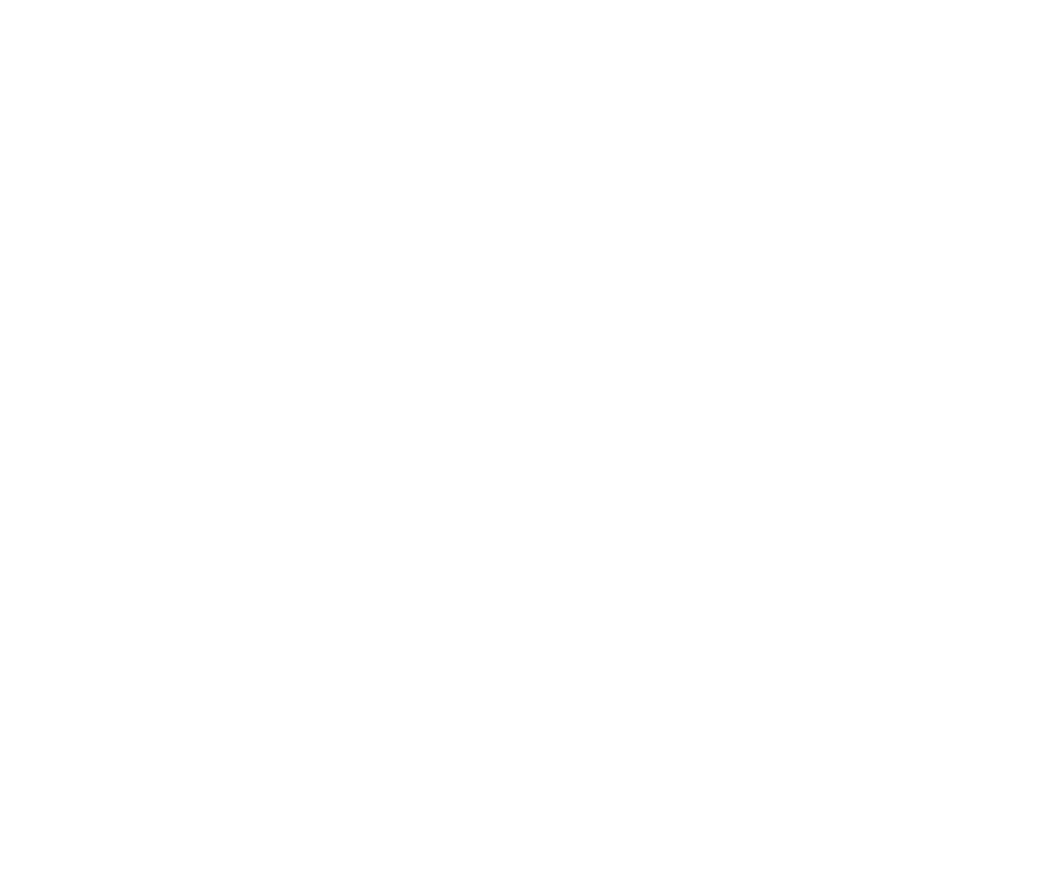
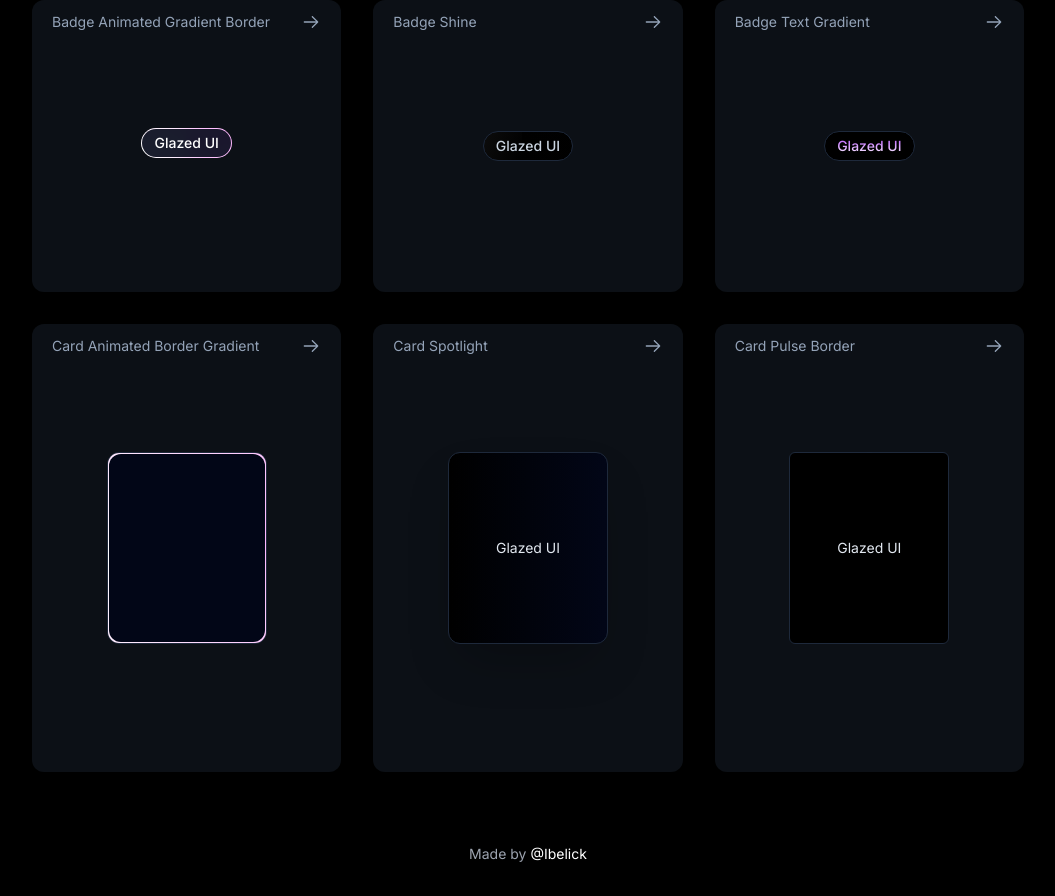
Before and after one commit to ibelick/ui-snippets, a Next.js app: page / in a window 1280 px wide. Shown: the part 1756-2652 px from the top of the page, without its empty margins (112-1167 px from the left). Before the commit the page ends 1416 px from the top, so only its background shows below. Built offline with nearby package versions, Linux system fonts and the light colour scheme.

Commit message:
feat: update UI

```diff
--- a/app/[slug]/page.tsx
+++ b/app/[slug]/page.tsx
@@ -35,11 +35,16 @@ const ComponentPage = async ({ params }: { params: { slug: string } }) => {
     return <div>Component not found</div>;
   }
 
-  const filePath = `./components/lab/${currentComponentData?.type}/${currentComponentData?.component.name}.tsx`;
+  const filePath = `./components/lab/${
+    currentComponentData?.type
+  }/${currentComponentData?.name.replace(/\s+/g, '')}.tsx`;
   const code = await readFilePath(filePath);
 
   return (
-    <div>
+    <div className='mt-10 pb-32'>
+      <h1 className='mb-2 text-xl text-gray-400'>
+        {currentComponentData.name}
+      </h1>
       <div className='container text-white'>
         <ComponentPlayground isCentered>
           <currentComponentData.component />
--- a/app/layout.tsx
+++ b/app/layout.tsx
@@ -48,9 +48,24 @@ export default function RootLayout({
     <html lang='en'>
       <body className={inter.className} suppressHydrationWarning={true}>
         <div className='bg-black'>
-          <div className='mx-auto min-h-screen max-w-5xl px-4'>
+          <div className='mx-auto flex min-h-screen max-w-5xl flex-col px-4'>
             <Header />
-            <main>{children}</main>
+            <main className='flex-1'>{children}</main>
+            <footer>
+              <div className='flex items-center justify-center py-8'>
+                <span className='text-sm text-gray-400'>
+                  Made by
+                  <a
+                    href='https://twitter.com/Ibelick'
+                    target='_blank'
+                    rel='noopener noreferrer'
+                    className='ml-1 text-white'
+                  >
+                    @Ibelick
+                  </a>
+                </span>
+              </div>
+            </footer>
           </div>
         </div>
       </body>
--- a/app/page.tsx
+++ b/app/page.tsx
@@ -2,15 +2,28 @@ import { ArrowRightIcon } from '@radix-ui/react-icons';
 import { GLAZED_COMPONENTS } from '@/data/components';
 import Link from 'next/link';
 
-const Card: React.FC<{ children: React.ReactNode; slug: string }> = ({
+type CardComponentProps = {
+  children: React.ReactNode;
+  slug: string;
+  name: string;
+};
+
+const CardComponent: React.FC<CardComponentProps> = ({
   children,
   slug,
+  name,
 }) => {
   return (
-    <div className='relative flex items-center justify-center rounded-xl bg-gray-800/40 p-8 backdrop-blur '>
-      <div className='absolute right-2 top-2'>
+    <div className='relative flex items-center justify-center rounded-xl bg-gray-800/40 px-8 py-32 backdrop-blur '>
+      <Link
+        href={`/${slug}`}
+        className='absolute left-5 top-3 text-sm text-slate-400'
+      >
+        {name}
+      </Link>
+      <div className='absolute right-5 top-3'>
         <Link href={`/${slug}`}>
-          <ArrowRightIcon className='h-5 w-5 text-slate-300' />
+          <ArrowRightIcon className='h-5 w-5 text-slate-400' />
         </Link>
       </div>
       {/* set the components to 160px */}
@@ -44,9 +57,9 @@ export default function Home() {
       <div className='mx-auto max-w-7xl py-10'>
         <div className='grid grid-cols-1 gap-8 md:grid-cols-2 lg:grid-cols-3'>
           {GLAZED_COMPONENTS.map((item, index) => (
-            <Card key={index} slug={item.slug}>
+            <CardComponent key={index} slug={item.slug} name={item.name}>
               <item.component />
-            </Card>
+            </CardComponent>
           ))}
         </div>
       </div>
--- a/components/glazed/CodeBlock.tsx
+++ b/components/glazed/CodeBlock.tsx
@@ -8,7 +8,7 @@ const CodeBlock = async ({ code }: CodeBlockProps) => {
   const component = await highlight(code, 'github-dark', 'tsx');
 
   return (
-    <div className='overflow-y-scroll rounded-md border border-neutral-800 p-4'>
+    <div className='overflow-x-auto rounded-md border border-neutral-800 p-4'>
       <div dangerouslySetInnerHTML={{ __html: component }} />
     </div>
   );
--- a/components/glazed/CopyCode.tsx
+++ b/components/glazed/CopyCode.tsx
@@ -1,13 +1,21 @@
 'use client';
-import { CopyIcon } from '@radix-ui/react-icons';
+import { CopyIcon, CheckIcon } from '@radix-ui/react-icons';
+import { useState } from 'react';
 
 type CopyCode = {
   code: string;
 };
 
 const CopyCode: React.FC<CopyCode> = ({ code }) => {
+  const [hasCheckIcon, setHasCheckIcon] = useState(false);
+
   const onCopy = () => {
     navigator.clipboard.writeText(code);
+    setHasCheckIcon(true);
+
+    setTimeout(() => {
+      setHasCheckIcon(false);
+    }, 1000);
   };
 
   return (
@@ -15,7 +23,11 @@ const CopyCode: React.FC<CopyCode> = ({ code }) => {
       className='cursor-pointer rounded-md border border-neutral-900 bg-neutral-800 p-2 transition hover:bg-neutral-700'
       onClick={onCopy}
     >
-      <CopyIcon className='h-4 w-4 text-white' />
+      {hasCheckIcon ? (
+        <CheckIcon className='h-4 w-4 text-white' />
+      ) : (
+        <CopyIcon className='h-4 w-4 text-white' />
+      )}
     </div>
   );
 };
--- a/components/lab/Button/ButtonBackgroundSpotlight.tsx
+++ b/components/lab/Button/ButtonBackgroundSpotlight.tsx
@@ -43,7 +43,7 @@ const ButtonAnimatedGradient = () => {
         onBlur={handleBlur}
         onMouseEnter={handleMouseEnter}
         onMouseLeave={handleMouseLeave}
-        className='relative inline-flex h-12 max-w-md items-center justify-center overflow-hidden rounded-md border border-slate-800 bg-gradient-to-r from-slate-900 to-slate-950 px-6 font-medium text-slate-300 shadow-2xl transition-colors focus:outline-none focus:ring-2 focus:ring-slate-400 focus:ring-offset-2 focus:ring-offset-slate-50'
+        className='relative inline-flex h-12 items-center justify-center overflow-hidden rounded-md border border-slate-800 bg-gradient-to-r from-slate-900 to-slate-950 px-6 font-medium text-slate-300 shadow-2xl transition-colors focus:outline-none focus:ring-2 focus:ring-slate-400 focus:ring-offset-2 focus:ring-offset-slate-50'
       >
         <div
           className='pointer-events-none absolute -inset-px opacity-0 transition duration-300'
--- a/components/lab/Card/CardSpotlight.tsx
+++ b/components/lab/Card/CardSpotlight.tsx
@@ -42,7 +42,7 @@ const CardSpotlight = () => {
       onBlur={handleBlur}
       onMouseEnter={handleMouseEnter}
       onMouseLeave={handleMouseLeave}
-      className='relative flex h-48 max-w-md items-center justify-center overflow-hidden rounded-xl border border-slate-800 bg-gradient-to-r from-black to-slate-950 px-8 py-16 shadow-2xl'
+      className='relative flex h-48 w-48 items-center justify-center overflow-hidden rounded-xl border border-slate-800 bg-gradient-to-r from-black to-slate-950 px-8 py-16 shadow-2xl'
     >
       <div
         className='pointer-events-none absolute -inset-px opacity-0 transition duration-300'
```
